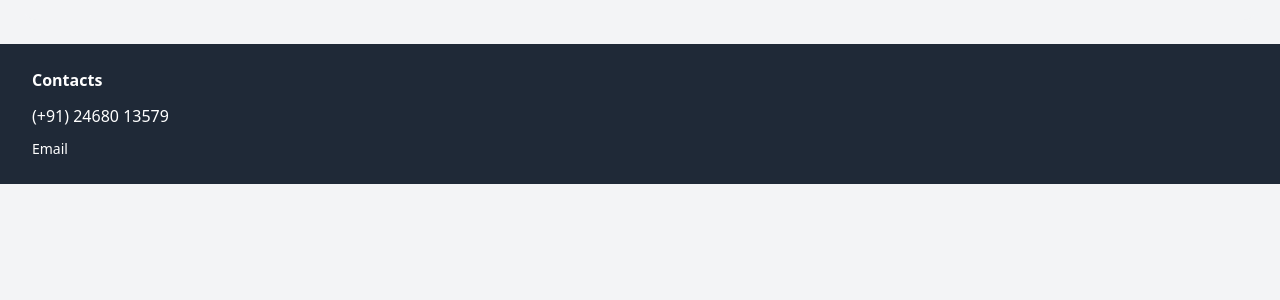
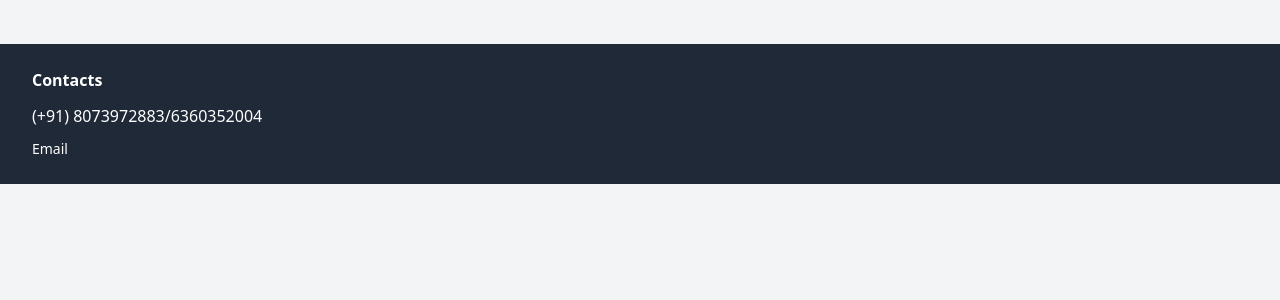
Before and after one commit to danieljkpraveen/Diskvr, a Django app: page / in a window 1280 px wide. Shown: the part 153-453 px from the top of the page. Run offline with Django 4.2, Linux system fonts and the light colour scheme; data that the repository does not hold is empty.

Commit message:
updated contacts

```diff
--- a/core/templates/core/base.html
+++ b/core/templates/core/base.html
@@ -56,8 +56,8 @@
     <div class="w-full md:w-1/2 mt-4 md:mt-0">
         <h3 class="mb-3 font-semibold text-white">Contacts</h3>
         <ul class="space-y-2">
-            <li class="text-white">(+91) 24680 13579</li>
-            <li class="text-white"><a href="mailto:example@example.com" class="text-sm hover:text-blue-500">Email</a></li>
+            <li class="text-white">(+91) 8073972883/6360352004</li>
+            <li class="text-white"><a href="mailto:jbelectricals.jo@gmail.com" class="text-sm hover:text-blue-500">Email</a></li>
         </ul>
     </div>
   </footer>
```
